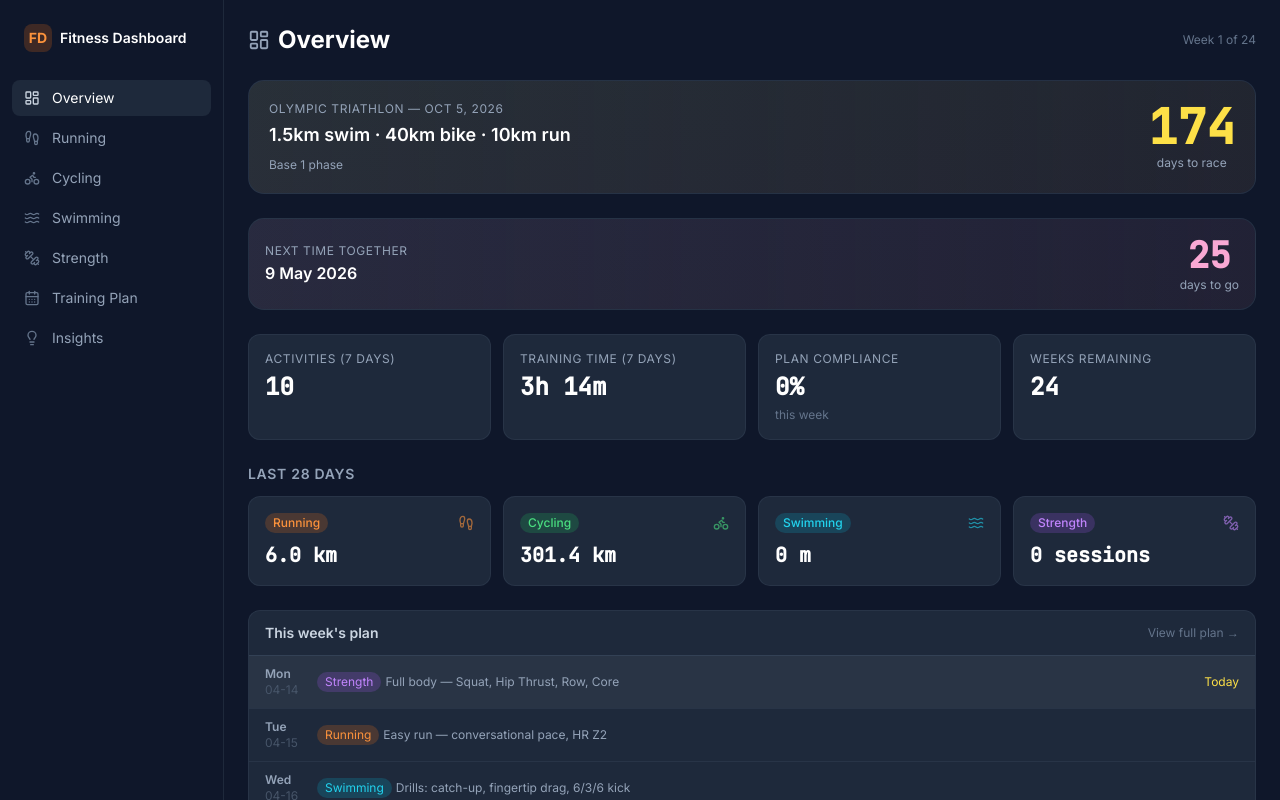
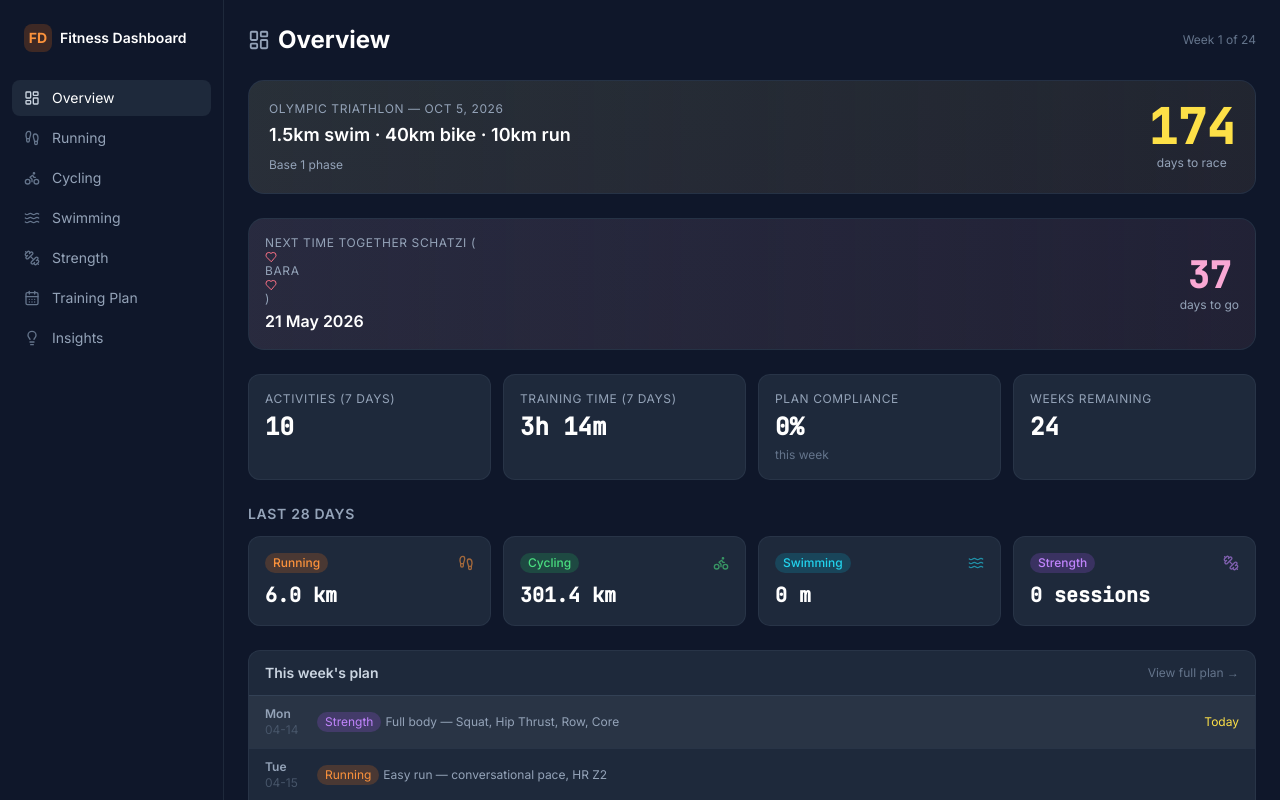
Before and after one commit to fath25/FitnessDashboard, a React (Vite) app: page /#/ in a window 1280 px wide. Shown: the top 800 px of the page. Built offline with nearby package versions, Linux system fonts and the light colour scheme.

Commit message:
Update Schatzi

```diff
--- a/src/components/overview/OverviewDashboard.tsx
+++ b/src/components/overview/OverviewDashboard.tsx
@@ -11,7 +11,7 @@ import {
   formatDistance, formatDurationHM, formatPace, formatShortDate, daysUntil,
 } from '@/utils/formatters'
 import { currentPlanWeek } from '@/utils/dateUtils'
-import { LayoutDashboard, Footprints, Bike, Waves, Dumbbell, Flame } from 'lucide-react'
+import { LayoutDashboard, Footprints, Bike, Waves, Dumbbell, Flame, Heart } from 'lucide-react'
 import { subDays, parseISO, isAfter } from 'date-fns'
 import { Link } from 'react-router-dom'
 import type { SportType } from '@/types/activity'
@@ -86,7 +86,7 @@ export function OverviewDashboard() {
           <div className="absolute inset-0 bg-gradient-to-br from-pink-500/5 to-rose-500/5" />
           <div className="relative flex items-center justify-between gap-4">
             <div>
-              <div className="text-xs text-slate-400 uppercase tracking-wider mb-0.5">Next time together</div>
+              <div className="text-xs text-slate-400 uppercase tracking-wider mb-0.5">  Next time together Schatzi (<Heart className="text-rose-400" size={12} />BARA<Heart className="text-rose-400" size={12} />) </div>
               <div className="text-white font-semibold">
                 {GF_DATE.toLocaleDateString('en-GB', { day: 'numeric', month: 'long', year: 'numeric' })}
               </div>
--- a/src/constants/race.ts
+++ b/src/constants/race.ts
@@ -4,7 +4,7 @@ export const TOTAL_PLAN_WEEKS = 25   // Week 25 Mon=Sep 29 → Sun=Oct 5 (race d
 
 // ── Personal countdown ────────────────────────────────────────────────────
 // Change this date to whenever you next see your girlfriend.
-export const GF_DATE = new Date('2026-05-09T00:00:00')
+export const GF_DATE = new Date('2026-05-21T00:00:00')
 
 export const OLYMPIC_DISTANCES = {
   swimMeters: 1500,
```
